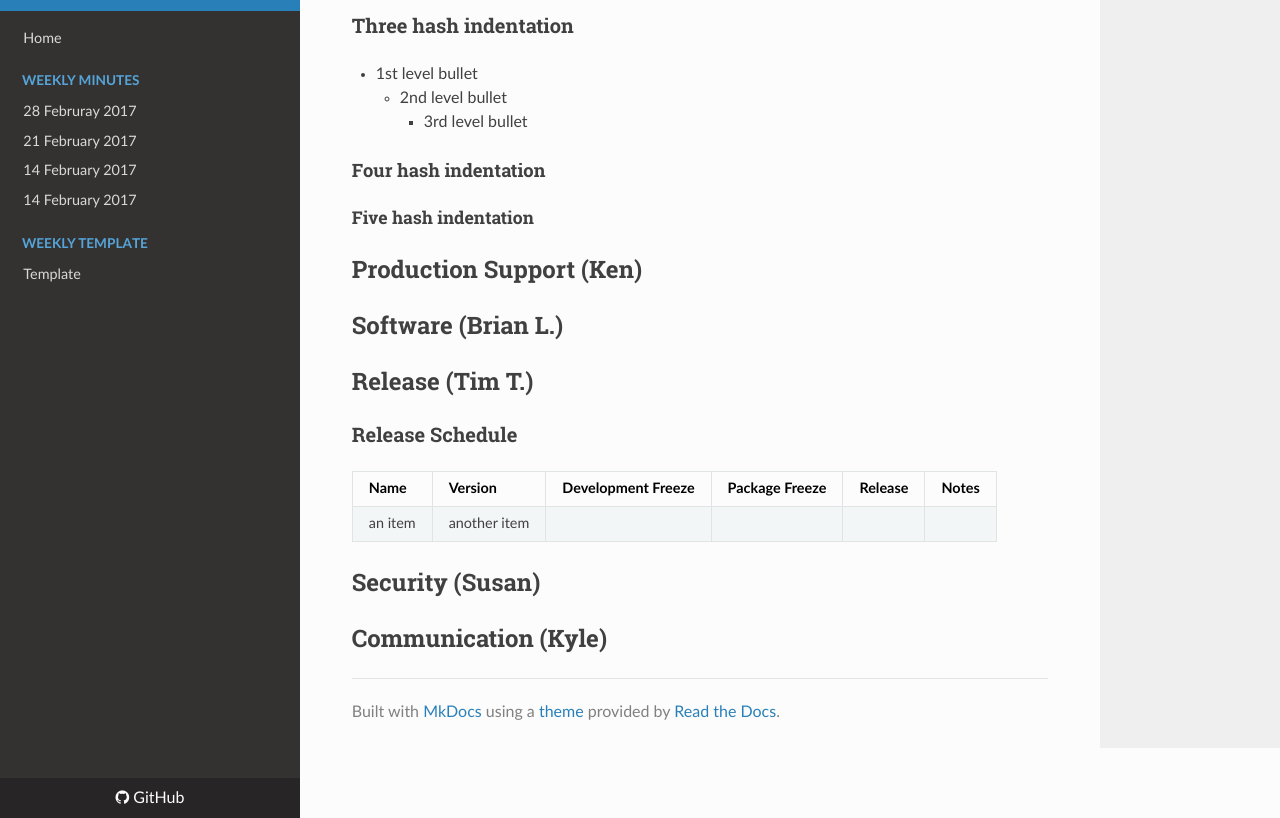
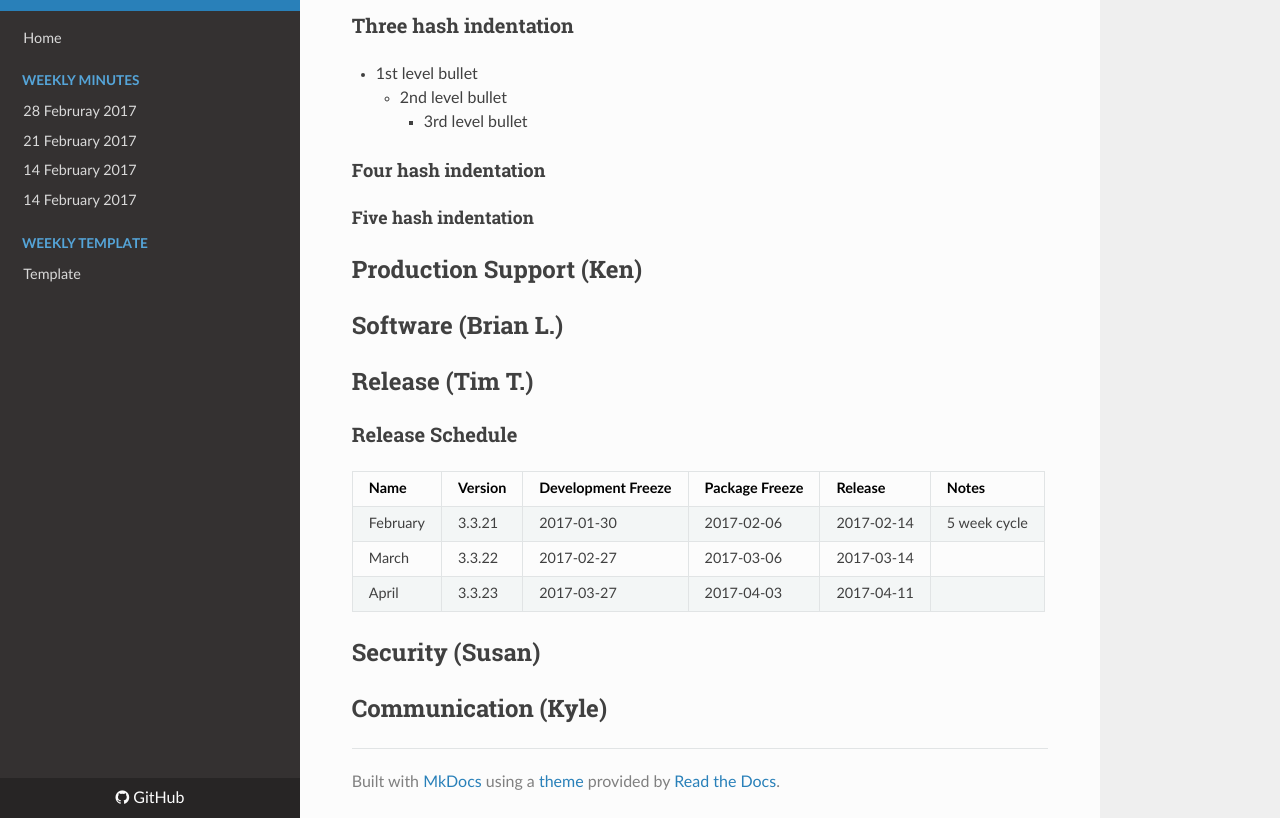
Before and after one commit to zsshah/production, an MkDocs documentation site: the page built from docs/WeeklyMinutes/7Feb2017.md, in a window 1280 px wide and 900 px high, scrolled down 2089 px, cut to the strip 82-900 px from the top of the window. Built offline with MkDocs 1.6.1, drawn with Linux system fonts in a browser that asks for light colours; nearby versions of some CDN libraries; old or Windows-style settings are respelled for this version of MkDocs.

Commit message:
Update 7Feb2017.md

```diff
--- a/docs/WeeklyMinutes/7Feb2017.md
+++ b/docs/WeeklyMinutes/7Feb2017.md
@@ -47,8 +47,9 @@
 ### Release Schedule
 Name | Version | Development Freeze	| Package Freeze	| Release	| Notes
 --------- | ---------- | ------ | ------ | -------- | ---------
-an item | another item
-
+February	| 3.3.21	| 2017-01-30	| 2017-02-06	| 2017-02-14	| 5 week cycle
+March	| 3.3.22	| 2017-02-27	| 2017-03-06	| 2017-03-14
+April	| 3.3.23	| 2017-03-27	| 2017-04-03	| 2017-04-11
 
 ## Security (Susan)
 
```
